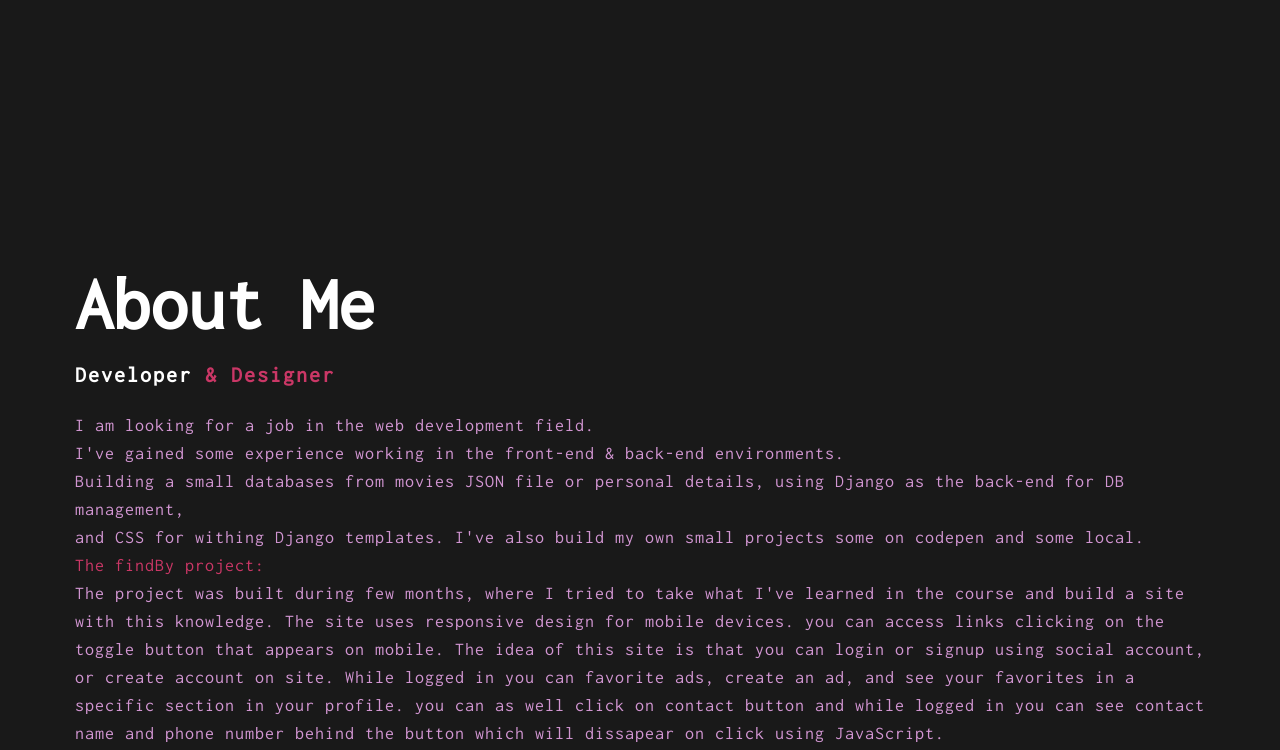
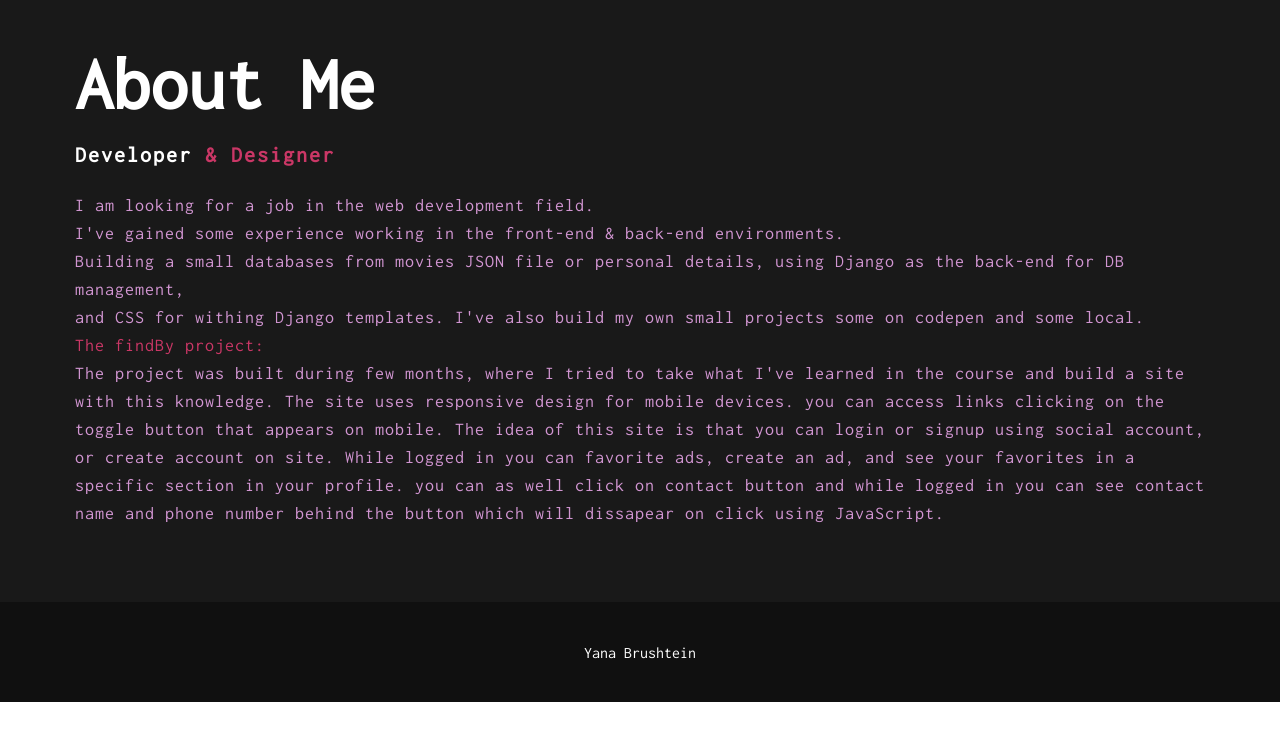
Before and after one commit to llaltxll/yanshtein.github.io, a plain HTML site: page index.html in a window 1280 px wide. Shown: the part 802-1552 px from the top of the page. After the commit the page ends 1504 px from the top, so only its background shows below. Drawn offline with Linux system fonts and the light colour scheme.

Commit message:
Update styles.css

```diff
--- a/styles.css
+++ b/styles.css
@@ -119,7 +119,7 @@ button:hover {
 .story {
 	width: 100%;
 	height: 100%;
-	padding: 250px 0px;
+	padding: 30px 0px;
 	background-color: #191919;
 }
 
```
